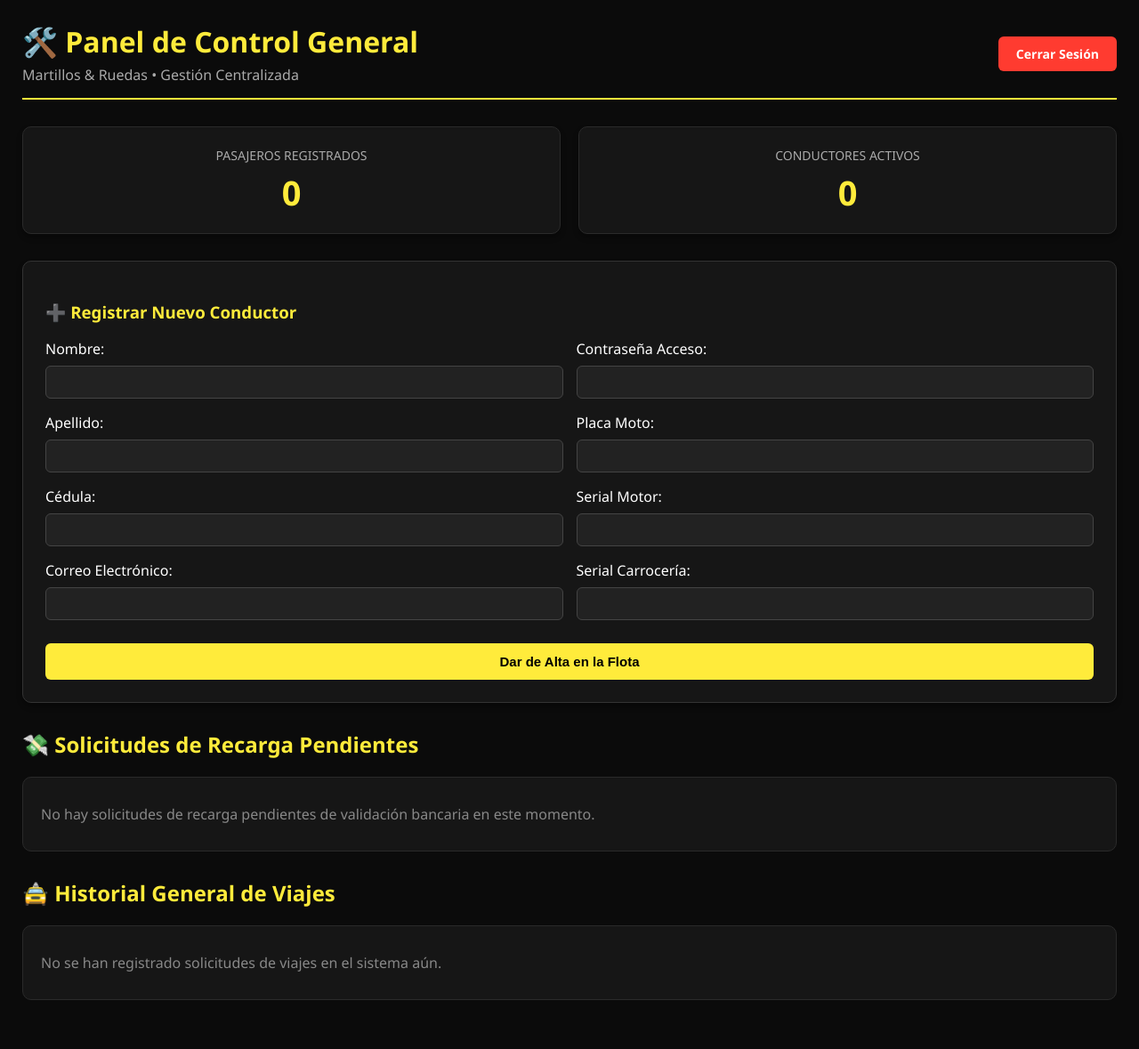
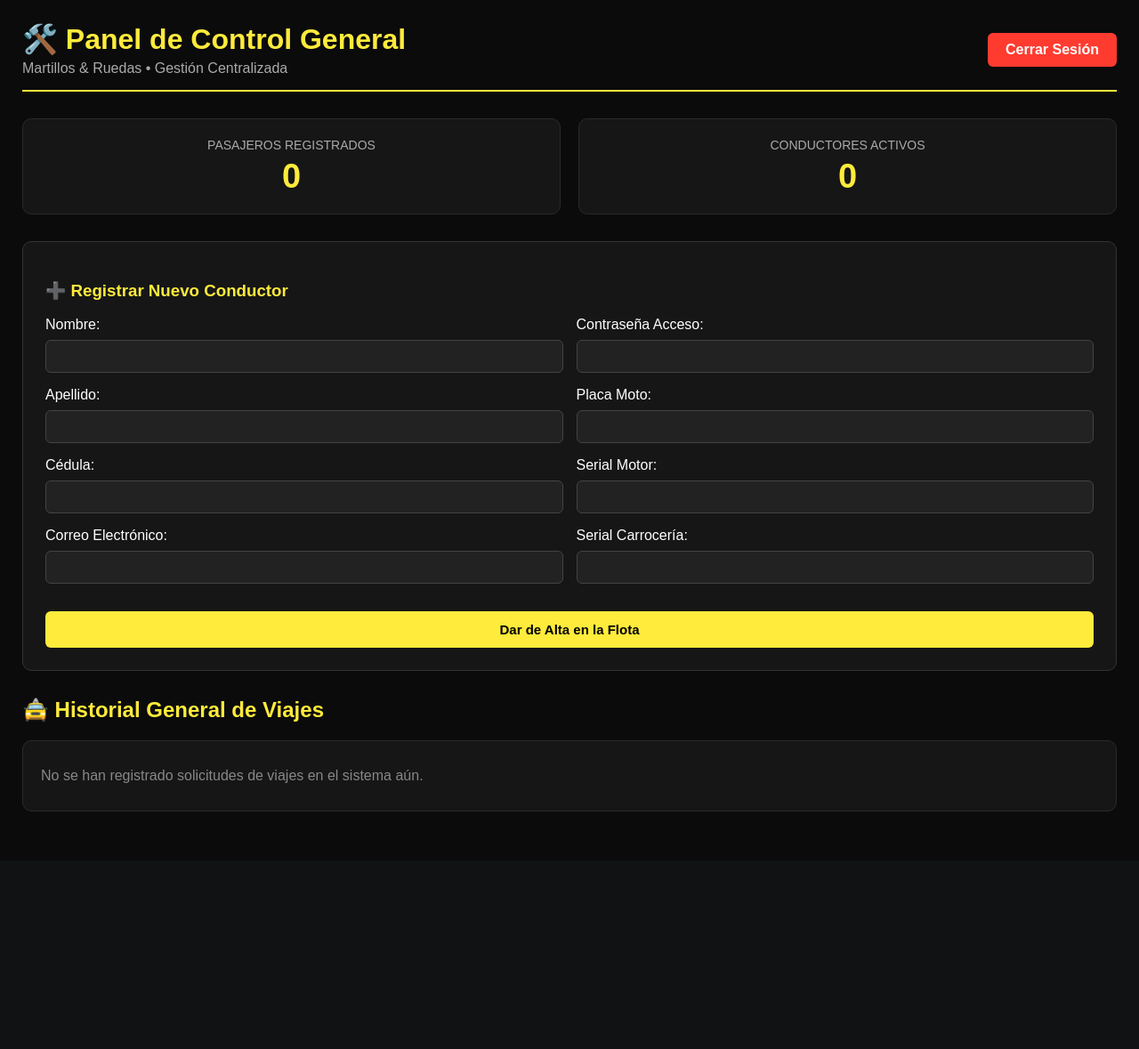
Before and after one commit to martillosiruedasprint-cell/martillos_web, a Flask app: page /admin_historial in a window 1280 px wide. Shown: the whole page at 89% size. After the commit the page ends 912 px from the top, so only its background shows below. Run offline with Flask 3, Linux system fonts and the light colour scheme; the visitor is signed in with stand-in values (Sample User, id 1); data comes from the database, SQL or seed files in the repository; data that the repository does not hold is empty.

Commit message:
admin_historial.html

```diff
--- a/templates/admin_historial.html
+++ b/templates/admin_historial.html
@@ -5,130 +5,23 @@
     <meta name="viewport" content="width=device-width, initial-scale=1.0">
     <title>Panel de Administración | Martillos & Ruedas</title>
     <style>
-        body {
-            background-color: #0b0b0b;
-            color: #ffffff;
-            font-family: 'Segoe UI', Tahoma, Geneva, Verdana, sans-serif;
-            margin: 0;
-            padding: 25px;
-        }
-        h1, h2, h3 {
-            color: #ffeb3b;
-            font-weight: 600;
-        }
-        .header-admin {
-            display: flex;
-            justify-content: space-between;
-            align-items: center;
-            border-bottom: 2px solid #ffeb3b;
-            padding-bottom: 15px;
-            margin-bottom: 30px;
-        }
-        .grid-stats {
-            display: grid;
-            grid-template-columns: repeat(auto-fit, minmax(220px, 1fr));
-            gap: 20px;
-            margin-bottom: 30px;
-        }
-        .card-stat {
-            background: #161616;
-            border: 1px solid #2a2a2a;
-            padding: 20px;
-            border-radius: 10px;
-            text-align: center;
-            box-shadow: 0 4px 6px rgba(0,0,0,0.3);
-        }
-        .counter {
-            font-size: 38px;
-            font-weight: bold;
-            color: #ffeb3b;
-            margin-top: 5px;
-        }
-        .main-content {
-            display: grid;
-            grid-template-columns: repeat(auto-fit, minmax(350px, 1fr));
-            gap: 25px;
-            margin-bottom: 30px;
-        }
-        .card-form {
-            background: #161616;
-            border: 1px solid #333;
-            padding: 25px;
-            border-radius: 10px;
-            box-shadow: 0 4px 6px rgba(0,0,0,0.3);
-        }
-        .input-field {
-            width: 100%;
-            padding: 10px;
-            margin: 8px 0 16px 0;
-            background: #222;
-            border: 1px solid #444;
-            color: #fff;
-            border-radius: 6px;
-            box-sizing: border-box;
-        }
-        .input-field:focus {
-            border-color: #ffeb3b;
-            outline: none;
-        }
-        .btn-yellow {
-            padding: 12px 20px;
-            background: #ffeb3b;
-            color: #000;
-            border: none;
-            font-weight: bold;
-            cursor: pointer;
-            border-radius: 6px;
-            width: 100%;
-            font-size: 15px;
-            transition: background 0.2s;
-        }
-        .btn-yellow:hover {
-            background: #fbc02d;
-        }
-        .btn-logout {
-            background: #ff3b30;
-            color: white;
-            text-decoration: none;
-            padding: 10px 20px;
-            border-radius: 6px;
-            font-weight: bold;
-            font-size: 14px;
-        }
-        .section-table {
-            background: #161616;
-            border: 1px solid #2a2a2a;
-            padding: 20px;
-            border-radius: 10px;
-            margin-bottom: 30px;
-            overflow-x: auto;
-        }
-        table {
-            width: 100%;
-            border-collapse: collapse;
-            margin-top: 15px;
-        }
-        th, td {
-            padding: 12px 15px;
-            border-bottom: 1px solid #2a2a2a;
-            text-align: left;
-        }
-        th {
-            background: #222;
-            color: #ffeb3b;
-            font-weight: 600;
-        }
-        tr:hover {
-            background: #1f1f1f;
-        }
-        .badge-pendiente {
-            background: #5d4037;
-            color: #ffb74d;
-            padding: 4px 8px;
-            border-radius: 4px;
-            font-size: 12px;
-            font-weight: bold;
-        }
+        body { background-color: #0b0b0b; color: #ffffff; font-family: sans-serif; margin: 0; padding: 25px; }
+        h1, h2, h3 { color: #ffeb3b; }
+        .header-admin { display: flex; justify-content: space-between; align-items: center; border-bottom: 2px solid #ffeb3b; padding-bottom: 15px; margin-bottom: 30px; }
+        .grid-stats { display: grid; grid-template-columns: repeat(auto-fit, minmax(220px, 1fr)); gap: 20px; margin-bottom: 30px; }
+        .card-stat { background: #161616; border: 1px solid #2a2a2a; padding: 20px; border-radius: 10px; text-align: center; }
+        .counter { font-size: 38px; font-weight: bold; color: #ffeb3b; margin-top: 5px; }
+        .card-form { background: #161616; border: 1px solid #333; padding: 25px; border-radius: 10px; margin-bottom: 30px; }
+        .input-field { width: 100%; padding: 10px; margin: 8px 0 16px 0; background: #222; border: 1px solid #444; color: #fff; border-radius: 6px; box-sizing: border-box; }
+        .input-field:focus { border-color: #ffeb3b; outline: none; }
+        .btn-yellow { padding: 12px 20px; background: #ffeb3b; color: #000; border: none; font-weight: bold; cursor: pointer; border-radius: 6px; width: 100%; font-size: 15px; }
+        .btn-logout { background: #ff3b30; color: white; text-decoration: none; padding: 10px 20px; border-radius: 6px; font-weight: bold; }
+        .section-table { background: #161616; border: 1px solid #2a2a2a; padding: 20px; border-radius: 10px; margin-bottom: 30px; overflow-x: auto; }
+        table { width: 100%; border-collapse: collapse; margin-top: 15px; }
+        th, td { padding: 12px 15px; border-bottom: 1px solid #2a2a2a; text-align: left; }
+        th { background: #222; color: #ffeb3b; }
+        tr:hover { background: #1f1f1f; }
+        .badge-pendiente { background: #5d4037; color: #ffb74d; padding: 4px 8px; border-radius: 4px; font-size: 12px; font-weight: bold; }
     </style>
 </head>
 <body>
@@ -141,7 +34,7 @@
         <a href="/logout" class="btn-logout">Cerrar Sesión</a>
     </div>
 
-    <!-- Indicadores de estado -->
+    <!-- Indicadores -->
     <div class="grid-stats">
         <div class="card-stat">
             <span style="color:#aaa; font-size: 14px; text-transform: uppercase;">Pasajeros Registrados</span>
@@ -153,80 +46,26 @@
         </div>
     </div>
 
-    <div class="main-content">
-        <!-- FORMULARIO PARA ALTA DE CONDUCTORES -->
+    <!-- REGISTRAR CONDUCTOR -->
     <div class="card-form">
         <h3>➕ Registrar Nuevo Conductor</h3>
         <form action="/admin/crear_conductor" method="POST">
-                <div style="display: grid; grid-template-columns: 1fr 1fr; gap: 15px;">
+            <div style="display: grid; grid-template-columns: repeat(auto-fit, minmax(200px, 1fr)); gap: 15px;">
                 <div>
-                        <label>Nombre:</label>
-                        <input type="text" name="nombre" required class="input-field">
-
-                        <label>Apellido:</label>
-                        <input type="text" name="apellido" required class="input-field">
-
-                        <label>Cédula:</label>
-                        <input type="text" name="cedula" required class="input-field">
-
-                        <label>Correo Electrónico:</label>
-                        <input type="email" name="email" required class="input-field">
+                    <label>Nombre:</label><input type="text" name="nombre" required class="input-field">
+                    <label>Apellido:</label><input type="text" name="apellido" required class="input-field">
+                    <label>Cédula:</label><input type="text" name="cedula" required class="input-field">
+                    <label>Correo Electrónico:</label><input type="email" name="email" required class="input-field">
                 </div>
                 <div>
-                        <label>Contraseña Acceso:</label>
-                        <input type="password" name="password" required class="input-field">
-
-                        <label>Placa Moto:</label>
-                        <input type="text" name="placa" required class="input-field">
-
-                        <label>Serial Motor:</label>
-                        <input type="text" name="serial_motor" required class="input-field">
-
-                        <label>Serial Carrocería:</label>
-                        <input type="text" name="serial_carroceria" required class="input-field">
+                    <label>Contraseña Acceso:</label><input type="password" name="password" required class="input-field">
+                    <label>Placa Moto:</label><input type="text" name="placa" required class="input-field">
+                    <label>Serial Motor:</label><input type="text" name="serial_motor" required class="input-field">
+                    <label>Serial Carrocería:</label><input type="text" name="serial_carroceria" required class="input-field">
                 </div>
             </div>
-                <button type="submit" class="btn-yellow" style="margin-top: 10px;">Dar de Alta en la Flota</button>
+            <button type="submit" class="btn-yellow" style="margin-top: 15px;">Dar de Alta en la Flota</button>
         </form>
-        </div>
-    </div>
-
-    <!-- PENDIENTES DE RECARGA -->
-    <h2>💸 Solicitudes de Recarga Pendientes</h2>
-    <div class="section-table">
-        {% if pagos_pendientes %}
-        <table>
-            <thead>
-                <tr>
-                    <th>Pasajero</th>
-                    <th>Monto</th>
-                    <th>Referencia</th>
-                    <th>Acciones</th>
-                </tr>
-            </thead>
-            <tbody>
-                {% for pago in pagos_pendientes %}
-                <tr>
-                    <td><b>{{ pago[1] }}</b></td>
-                    <td style="color:#4cd964; font-weight:bold;">${{ "%.2f"|format(pago[2]) }}</td>
-                    <td><code>{{ pago[3] }}</code></td>
-                    <td>
-                        <div style="display:flex; gap:10px;">
-                            <form action="/admin/procesar_pago/{{ pago[0] }}/aprobar" method="POST" style="display:inline;">
-                                <button type="submit" style="background:#4cd964; color: black; border:none; padding:8px 14px; border-radius:4px; font-weight:bold; cursor:pointer;">✓ Aprobar</button>
-                            </form>
-                            <form action="/admin/procesar_pago/{{ pago[0] }}/rechazar" method="POST" style="display:inline;">
-                                <button type="submit" style="background:#ff3b30; color:white; border:none; padding:8px 14px; border-radius:4px; font-weight:bold; cursor:pointer;">✕ Rechazar</button>
-                            </form>
-                        </div>
-                    </td>
-                </tr>
-                {% endfor %}
-            </tbody>
-        </table>
-        {% else %}
-        <p style="color:#888; margin: 10px 0;">No hay solicitudes de recarga pendientes de validación bancaria en este momento.</p>
-        {% endif %}
     </div>
 
     <!-- HISTORIAL GENERAL DE VIAJES -->
```
Lines whose indentation alone changed are shown as unchanged.
